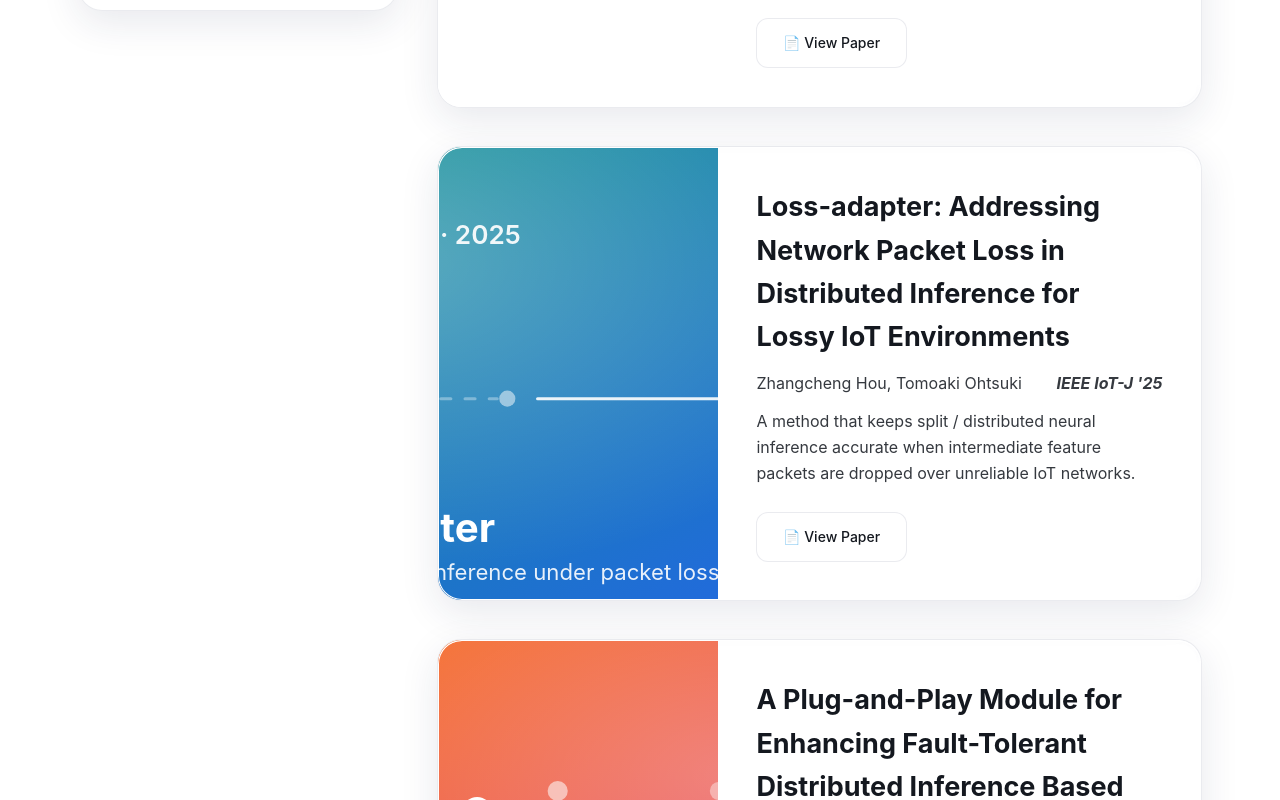
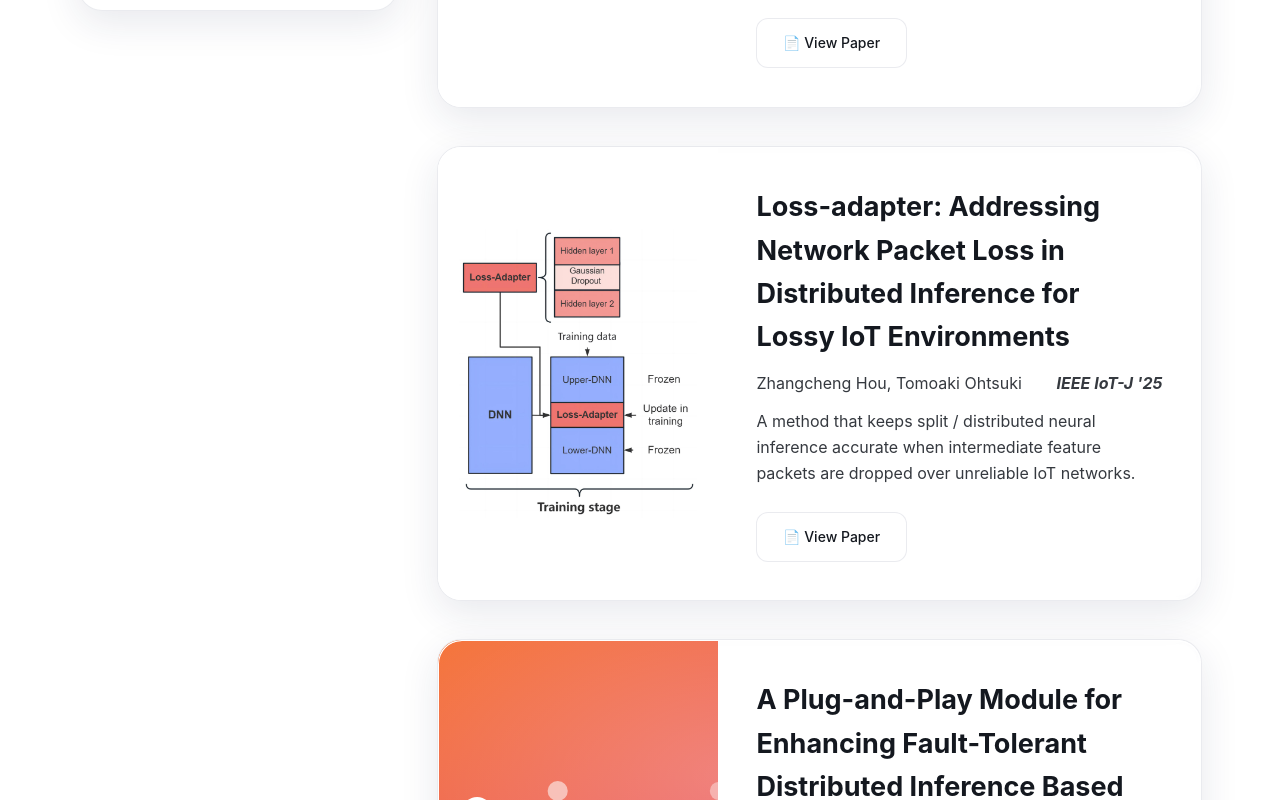
Before and after one commit to HouV001/houv001.github.io, a plain HTML site: page index.html in a window 1280 px wide. Shown: the part 1561-2361 px from the top of the page. Drawn offline with nearby package versions, Linux system fonts and the light colour scheme; a script that the page names is missing.

Commit message:
Use hou4 training-stage diagram as IoT (Loss-adapter) card cover

```diff
--- a/index.html
+++ b/index.html
@@ -145,7 +145,7 @@
                         <div class="liquid-glass-edge"></div>
                         <div class="liquid-glass-rim"></div>
                         <div class="project-image">
-                            <img src="figures/pub-lossadapter.svg" alt="Loss-adapter">
+                            <img src="figures/cover-iot.png" class="diagram" alt="Loss-adapter — training stage">
                         </div>
                         <div class="project-content">
                             <h2>Loss-adapter: Addressing Network Packet Loss in Distributed Inference for Lossy IoT Environments</h2>
```
Also changed, not shown: figures/cover-iot.png (added), figures/pub-lossadapter.svg (deleted).
